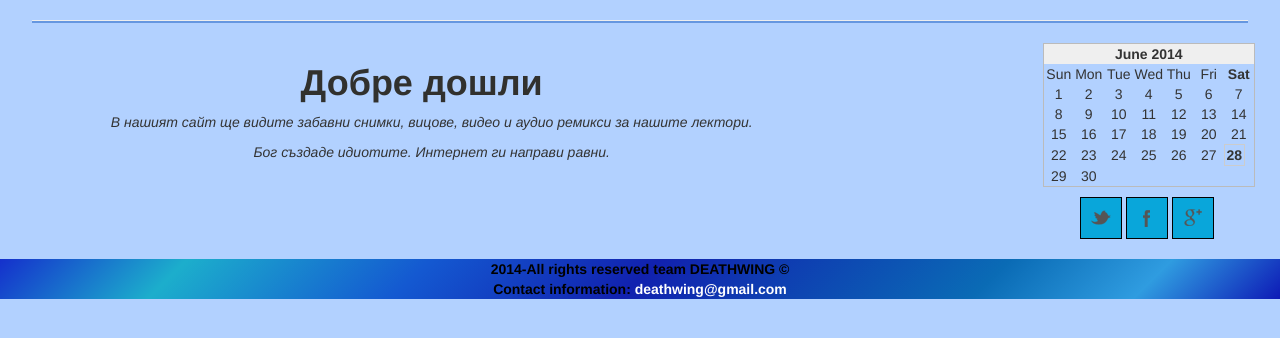
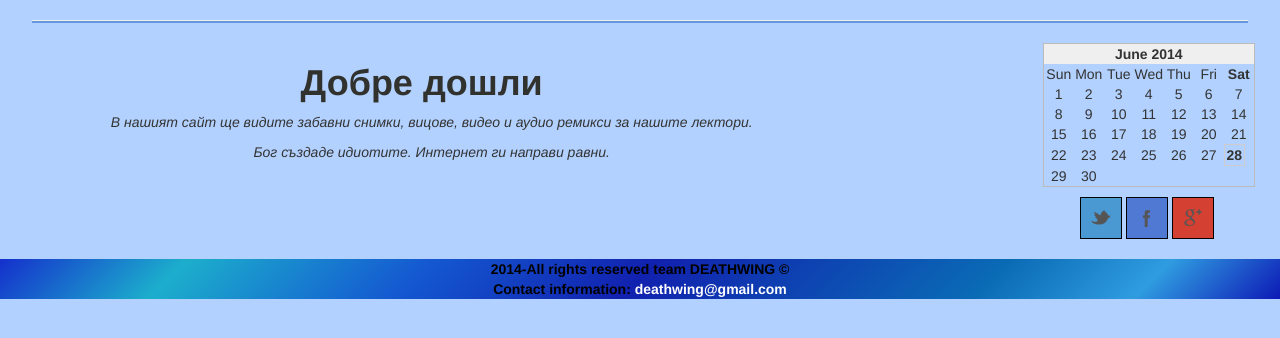
Before and after one commit to reathh/FootballUni, a PHP site: page / in a window 1280 px wide. Shown: the part 141-479 px from the top of the page. Run offline with PHP 8.4, Linux system fonts and the light colour scheme.

Commit message:
social buttons last version

```diff
--- a/aboutus.html
+++ b/aboutus.html
@@ -61,13 +61,13 @@
                         <script type="text/javascript" src="js/calendar.js"></script>
 
                         <ul class="social-icons">
-                            <li>
+                            <li class="twitter">
                                 <a title="Twitter" target="_blank" href="https://twitter.com/softunibg"><img alt="Twitter" src="images/twitter.png"></a>
                             </li>
-                            <li>
+                            <li class="fb">
                                 <a title="Facebook" target="_blank" href="https://www.facebook.com/SoftwareUniversity"><img alt="Facebook" src="images/facebook.png"></a>
                             </li>
-                            <li>
+                            <li class="googleplus">
                                 <a title="Google Plus" target="_blank" href="https://plus.google.com/+SoftuniBg"><img alt="Google Plus" src="images/googleplus.png"></a>
                             </li>
                         </ul>
--- a/css/style.css
+++ b/css/style.css
@@ -108,10 +108,10 @@ hr {
 .social-icons li {
     display: inline-block;
     border: 1px solid black;
-    background-color: rgb(9,166,218);
+
 }
 .social-icons li:hover {
-    border: 1px solid tomato;
+    border: 1px solid orange;
 }
 #users dt {
     font-size: 25px;
@@ -121,3 +121,12 @@ hr {
     font-size: 20px;
     margin-bottom: 15px;
 }
+.fb {
+    background-color: #5079d3;
+}
+.twitter {
+    background-color: #4b99d3;
+}
+.googleplus {
+    background-color: #d44032;
+}
--- a/index.html
+++ b/index.html
@@ -54,13 +54,13 @@
                         <script type="text/javascript" src="js/calendar.js"></script>
 
                         <ul class="social-icons">
-                            <li>
+                            <li class="twitter">
                                 <a title="Twitter" target="_blank" href="https://twitter.com/softunibg"><img alt="Twitter" src="images/twitter.png"></a>
                             </li>
-                            <li>
+                            <li class="fb">
                                 <a title="Facebook" target="_blank" href="https://www.facebook.com/SoftwareUniversity"><img alt="Facebook" src="images/facebook.png"></a>
                             </li>
-                            <li>
+                            <li class="googleplus">
                                 <a title="Google Plus" target="_blank" href="https://plus.google.com/+SoftuniBg"><img alt="Google Plus" src="images/googleplus.png"></a>
                             </li>
                         </ul>
--- a/jokes.html
+++ b/jokes.html
@@ -103,13 +103,13 @@
                         <script type="text/javascript" src="js/calendar.js"></script>
 
                         <ul class="social-icons">
-                            <li>
+                            <li class="twitter">
                                 <a title="Twitter" target="_blank" href="https://twitter.com/softunibg"><img alt="Twitter" src="images/twitter.png"></a>
                             </li>
-                            <li>
+                            <li class="fb">
                                 <a title="Facebook" target="_blank" href="https://www.facebook.com/SoftwareUniversity"><img alt="Facebook" src="images/facebook.png"></a>
                             </li>
-                            <li>
+                            <li class="googleplus">
                                 <a title="Google Plus" target="_blank" href="https://plus.google.com/+SoftuniBg"><img alt="Google Plus" src="images/googleplus.png"></a>
                             </li>
                         </ul>
--- a/pictures.html
+++ b/pictures.html
@@ -61,13 +61,13 @@
                         <script type="text/javascript" src="js/calendar.js"></script>
 
                         <ul class="social-icons">
-                            <li>
+                            <li class="twitter">
                                 <a title="Twitter" target="_blank" href="https://twitter.com/softunibg"><img alt="Twitter" src="images/twitter.png"></a>
                             </li>
-                            <li>
+                            <li class="fb">
                                 <a title="Facebook" target="_blank" href="https://www.facebook.com/SoftwareUniversity"><img alt="Facebook" src="images/facebook.png"></a>
                             </li>
-                            <li>
+                            <li class="googleplus">
                                 <a title="Google Plus" target="_blank" href="https://plus.google.com/+SoftuniBg"><img alt="Google Plus" src="images/googleplus.png"></a>
                             </li>
                         </ul>
--- a/video.html
+++ b/video.html
@@ -74,13 +74,13 @@
                         <script type="text/javascript" src="js/calendar.js"></script>
 
                         <ul class="social-icons">
-                            <li>
+                            <li class="twitter">
                                 <a title="Twitter" target="_blank" href="https://twitter.com/softunibg"><img alt="Twitter" src="images/twitter.png"></a>
                             </li>
-                            <li>
+                            <li class="fb">
                                 <a title="Facebook" target="_blank" href="https://www.facebook.com/SoftwareUniversity"><img alt="Facebook" src="images/facebook.png"></a>
                             </li>
-                            <li>
+                            <li class="googleplus">
                                 <a title="Google Plus" target="_blank" href="https://plus.google.com/+SoftuniBg"><img alt="Google Plus" src="images/googleplus.png"></a>
                             </li>
                         </ul>
```
